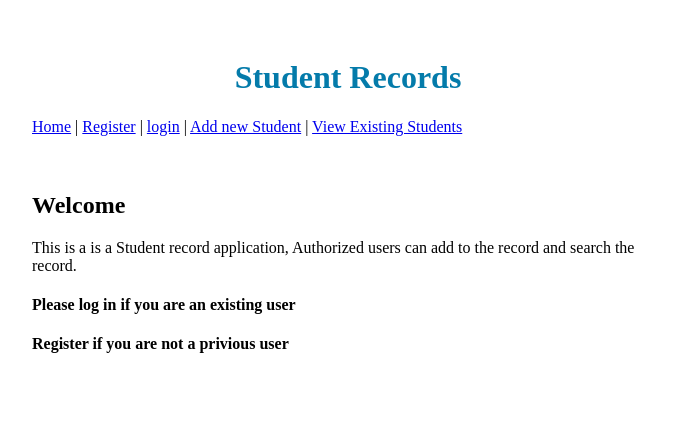
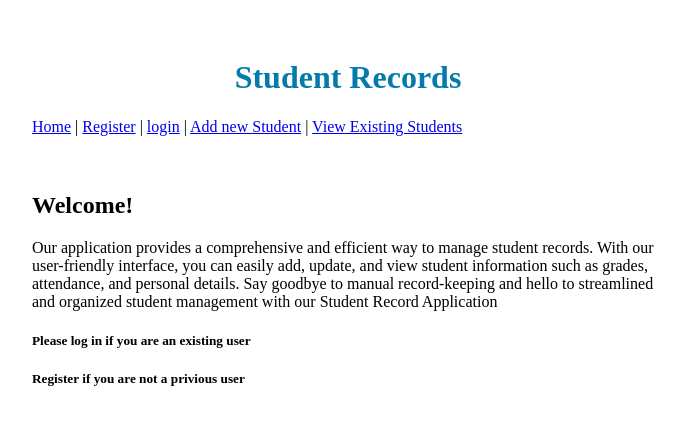
Before and after one commit to CodeWizard999/Student-Records, a PHP site: page / in a window 1280 px wide. Shown: the top 425 px of the page, without its empty margins (292-977 px from the left). Run offline with PHP 8.4, Linux system fonts and the light colour scheme.

Commit message:
added info

```diff
--- a/index.php
+++ b/index.php
@@ -18,13 +18,12 @@
             <br>
             <br>
 
-            <h2>Welcome</h2>
-            <p>
-                This is a is a Student record application, Authorized users can add to the record and search
-                the record.
-            </p>
-            <h4 style="color:047baa;">Please log in if you are an existing user</h4>
-            <h4 style="color:047baa;">Register if you are not a privious user</h4>
+            <h2>Welcome!</h2>
+
+            <p>Our application provides a comprehensive and efficient way to manage student records. With our user-friendly interface, you can easily add, update, and view student information such as grades, attendance, and personal details. Say goodbye to manual record-keeping and hello to streamlined and organized student management with our Student Record Application</p>
+
+            <h5>Please log in if you are an existing user</h5>
+            <h5>Register if you are not a privious user</h5>
 
 
         </div>
```
